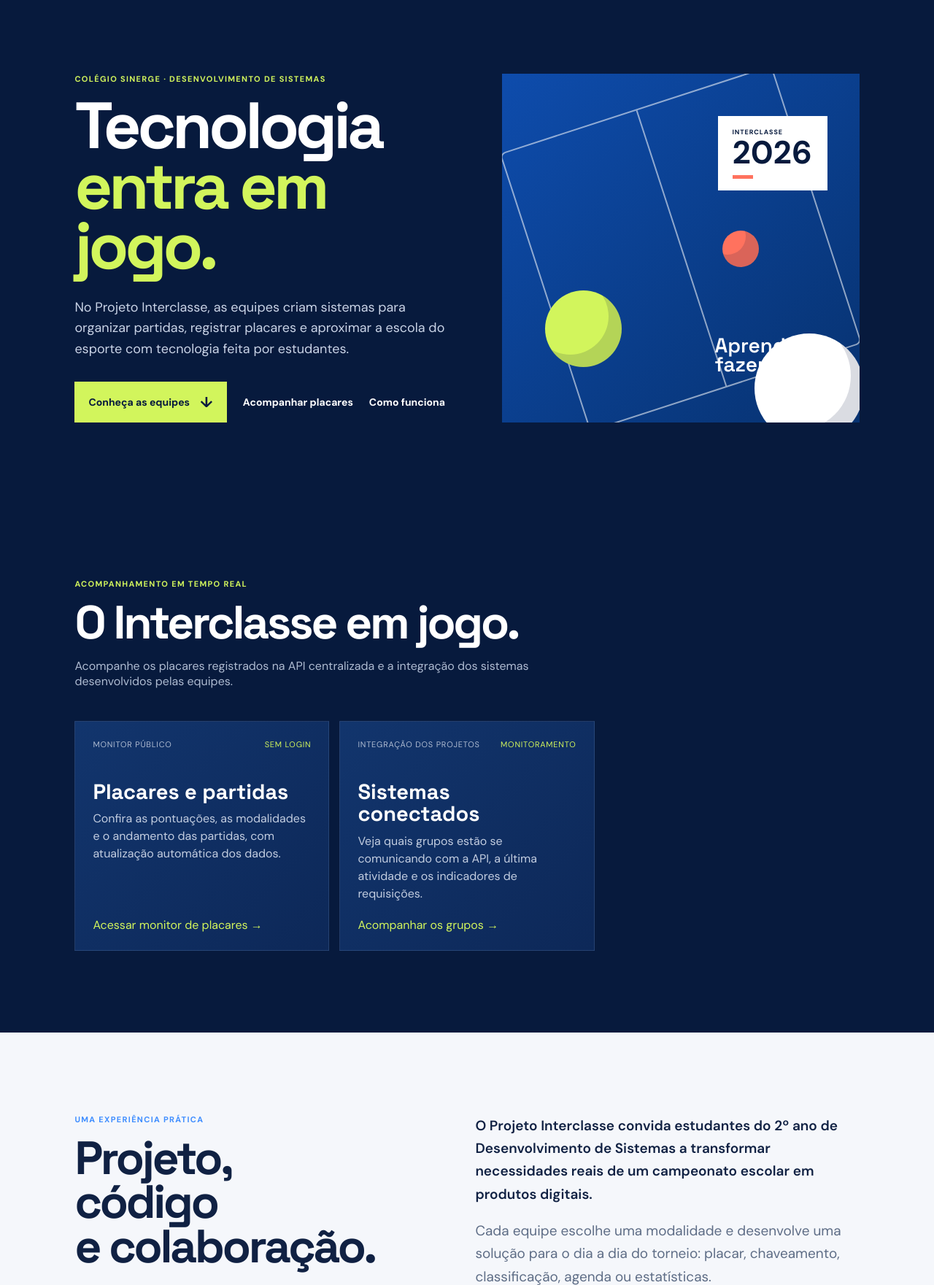
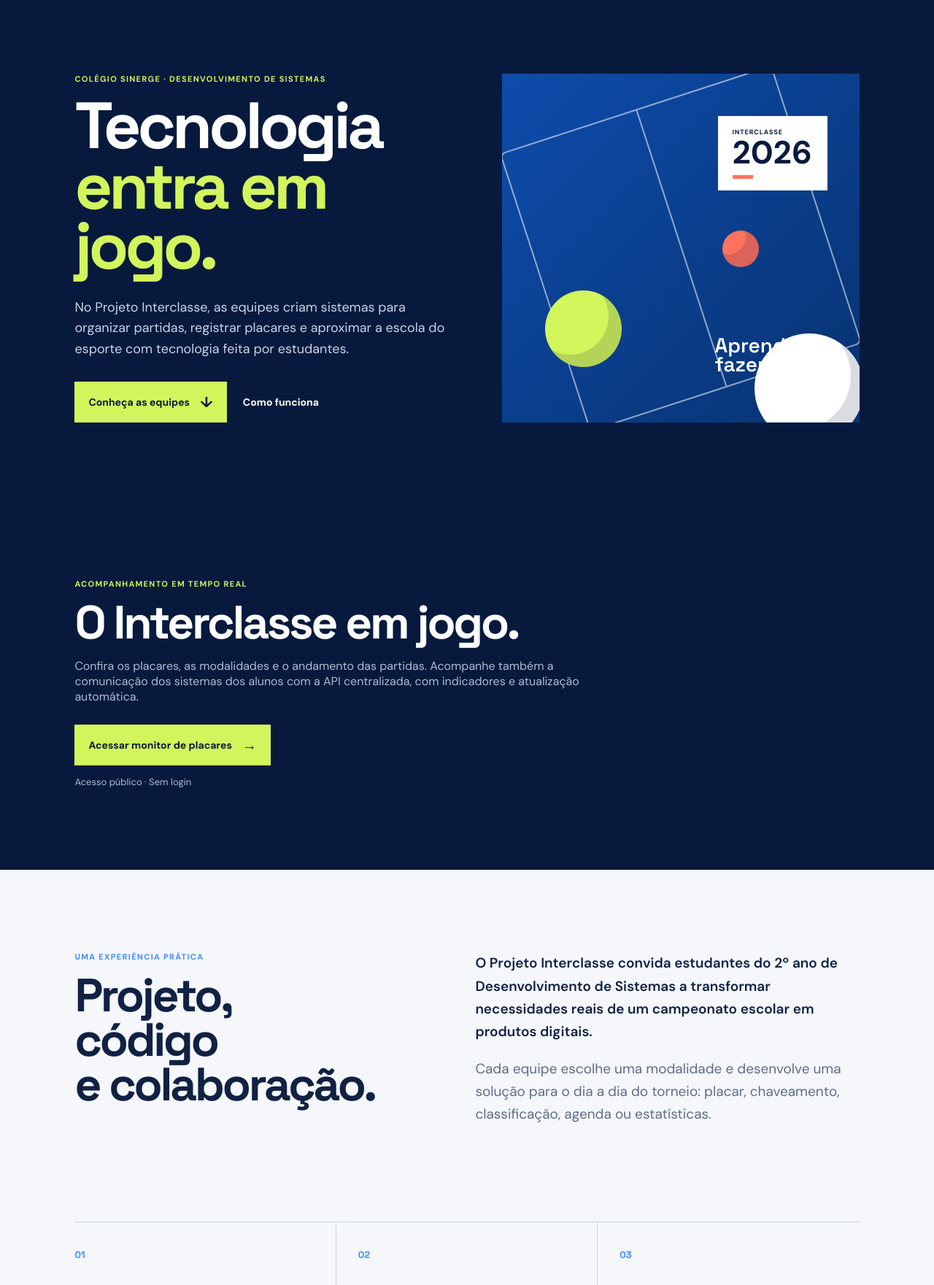
Before and after one commit to rvarjao/placar-eletronico-api, a Flask app: template exemplos/api-completa/templates/index.html in a window 1280 px wide. Shown: the part 81-1842 px from the top of the page at 73% size. Run offline with Flask 3, Linux system fonts and the light colour scheme; the template is opened without the code that fills it, so the values that code supplies are empty.

Commit message:
Unifica identidade visual do monitor e simplifica acesso

```diff
--- a/exemplos/api-completa/templates/index.html
+++ b/exemplos/api-completa/templates/index.html
@@ -13,21 +13,7 @@
   <link rel="stylesheet" href="{{ url_for('static', filename='styles.css') }}">
 </head>
 <body>
-  <header class="site-header">
-    <a class="brand" href="#inicio" aria-label="Projeto Interclasse 2026">
-      <img src="{{ url_for('static', filename='img/logo.png') }}" alt="Colégio Sinerge">
-      <span></span>
-      <strong>Projeto<br>Interclasse</strong>
-    </a>
-    <nav aria-label="Navegação principal">
-      <a href="#sobre">O projeto</a>
-      <a href="#jornada">Jornada</a>
-      <a href="#exemplos">Exemplos</a>
-      <a href="#equipes">Equipes</a>
-      <a href="{{ url_for('monitor.pagina') }}">Monitor de placares</a>
-      <a class="admin-link" href="{{ url_for('admin.login') }}">Área administrativa</a>
-    </nav>
-  </header>
+  {% include 'partials/site_header.html' %}
 
   <main id="inicio">
     <section class="hero" aria-labelledby="hero-title">
@@ -37,7 +23,6 @@
         <p class="lead">No Projeto Interclasse, as equipes criam sistemas para organizar partidas, registrar placares e aproximar a escola do esporte com tecnologia feita por estudantes.</p>
         <div class="hero-actions">
           <a class="button primary" href="#equipes">Conheça as equipes <span aria-hidden="true">↓</span></a>
-          <a class="button text" href="{{ url_for('monitor.pagina') }}">Acompanhar placares</a>
           <a class="button text" href="#sobre">Como funciona</a>
         </div>
       </div>
@@ -49,26 +34,14 @@
       </div>
     </section>
 
-    <section class="teams" id="monitor" aria-labelledby="monitor-title">
+    <section class="teams monitor-promo" id="monitor" aria-labelledby="monitor-title">
       <div class="section-heading">
         <p class="eyebrow">Acompanhamento em tempo real</p>
         <h2 id="monitor-title">O Interclasse em jogo.</h2>
-        <p class="section-note">Acompanhe os placares registrados na API centralizada e a integração dos sistemas desenvolvidos pelas equipes.</p>
+        <p class="section-note">Confira os placares, as modalidades e o andamento das partidas. Acompanhe também a comunicação dos sistemas dos alunos com a API centralizada, com indicadores e atualização automática.</p>
       </div>
-      <div class="team-grid">
-        <article class="team-card live">
-          <div class="team-top"><span>Monitor público</span><span class="status">Sem login</span></div>
-          <h3>Placares e partidas</h3>
-          <p>Confira as pontuações, as modalidades e o andamento das partidas, com atualização automática dos dados.</p>
-          <a href="{{ url_for('monitor.pagina') }}">Acessar monitor de placares <span aria-hidden="true">→</span></a>
-        </article>
-        <article class="team-card live">
-          <div class="team-top"><span>Integração dos projetos</span><span class="status">Monitoramento</span></div>
-          <h3>Sistemas conectados</h3>
-          <p>Veja quais grupos estão se comunicando com a API, a última atividade e os indicadores de requisições.</p>
-          <a href="{{ url_for('monitor.pagina') }}#grupos">Acompanhar os grupos <span aria-hidden="true">→</span></a>
-        </article>
-      </div>
+      <a class="button primary" href="{{ url_for('monitor.pagina') }}">Acessar monitor de placares <span aria-hidden="true">→</span></a>
+      <p class="monitor-promo-note">Acesso público · Sem login</p>
     </section>
 
     <section class="intro" id="sobre" aria-labelledby="sobre-title">
@@ -138,6 +111,6 @@
       </div>
     </section>
   </main>
-  <footer><a href="https://colegiosinerge.com.br/" target="_blank" rel="noopener"><img src="{{ url_for('static', filename='img/logo.png') }}" alt="Colégio Sinerge"></a><p>Projeto Interclasse 2026 · Desenvolvimento de Sistemas</p><a href="#inicio">Voltar ao topo ↑</a></footer>
+  {% include 'partials/site_footer.html' %}
 </body>
 </html>
```
